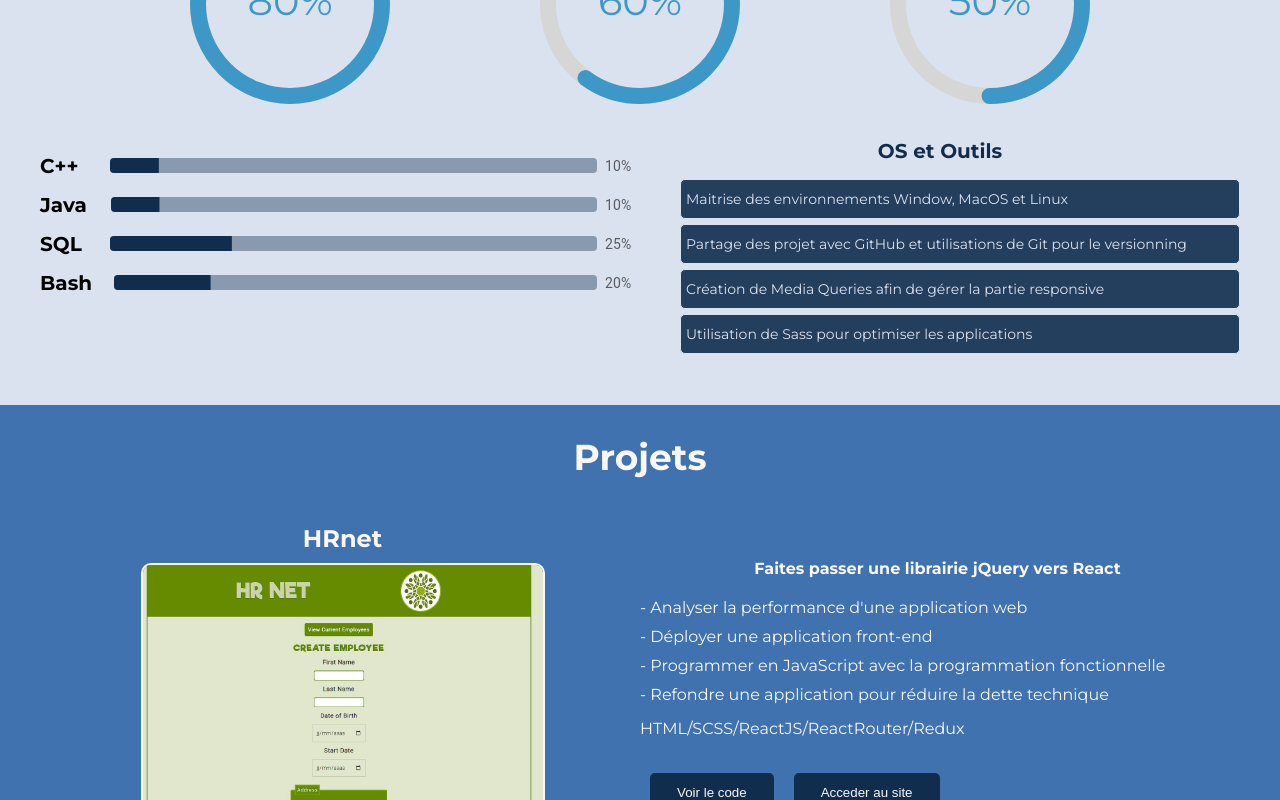
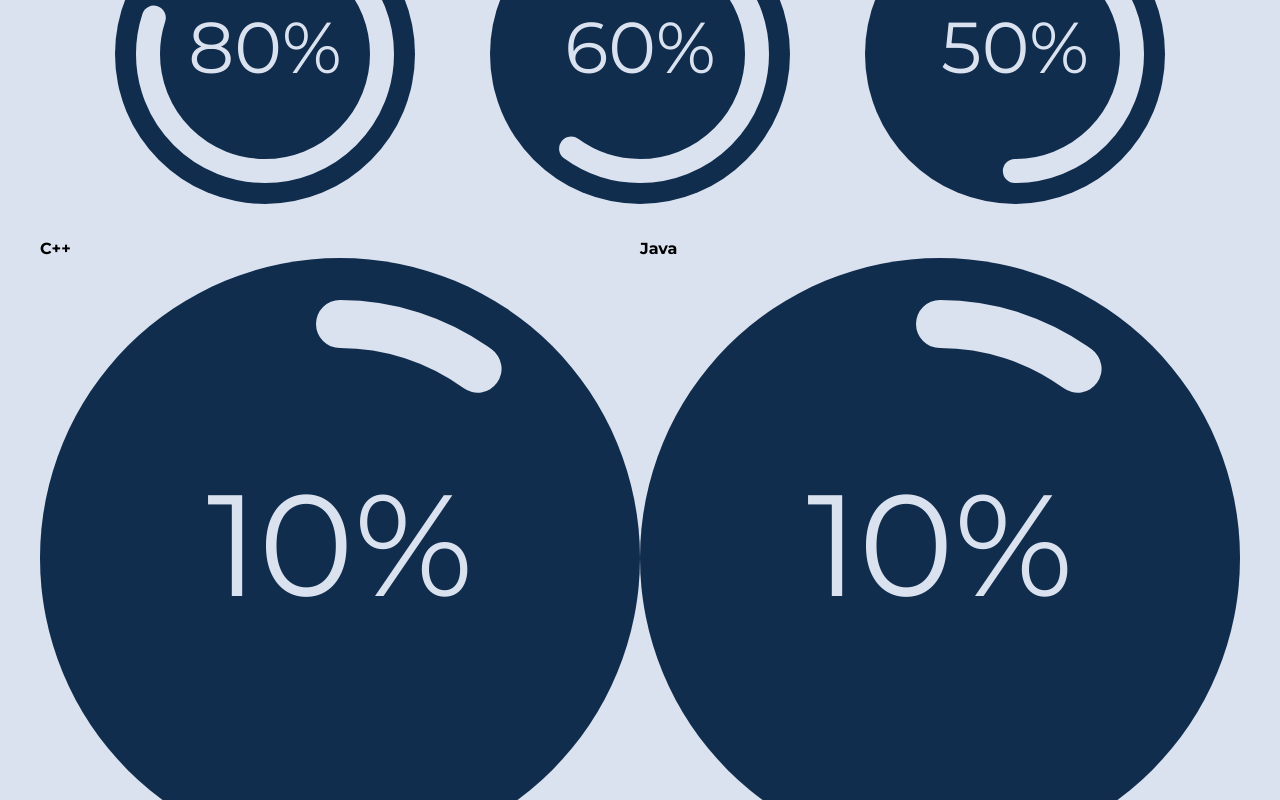
Before and after one commit to PuteauxTheo/portfolioPuteauxTheo, a React (Create React App) app: page / in a window 1280 px wide. Shown: the part 1180-1980 px from the top of the page. Built offline with nearby package versions, Linux system fonts and the light colour scheme.

Commit message:
add some style on component

```diff
--- a/src/components/CirclePercent.jsx
+++ b/src/components/CirclePercent.jsx
@@ -2,10 +2,30 @@ import * as React from 'react';
 import { CircularProgressbar } from 'react-circular-progressbar';
 import 'react-circular-progressbar/dist/styles.css';
 
-export default function CirclePercent( value ) {
+export default function CirclePercent( value) {
     return (
-        <div style={{ width: 200, height: 200 }}>
-            <CircularProgressbar value={value.value} text={`${value.value}%`}/>
+        <div className='size-circular'>
+            <CircularProgressbar
+                value={value.value}
+                background='true'
+                backgroundPadding={7}
+                text={`${value.value}%`}
+                styles={{
+                    text: {
+                        fill: '#DBE2EF',
+                        fontSize: 24,
+                    },
+                    path: {
+                        stroke: '#DBE2EF',
+                    },
+                    trail: {
+                        stroke: 'rgb(0,0,0,0.0)',
+                    },
+                    background: {
+                        fill: '#112D4E',
+                    }
+                }}
+            />
         </div>
     )
 }
--- a/src/components/DisplayProjects.jsx
+++ b/src/components/DisplayProjects.jsx
@@ -46,7 +46,7 @@ export default function DisplayProject() {
                                         project.url === null ?
                                             null
                                             :   <a rel="noopener noreferrer" href={project.url} className='frame' target="_blank">
-                                                    <button className='custom-btn btn-site'><span>Acceder au site</span></button>
+                                                    <button className='custom-btn btn-site'><span>Accéder au site</span></button>
                                                 </a>
                                     }
 
--- a/src/components/Header.jsx
+++ b/src/components/Header.jsx
@@ -10,7 +10,7 @@ export default function Header() {
                 </h1>
                 <span className="read-more">
                     <a href="#about">
-                        <button className="custom-btn btn-read-more">En savoir plus</button>
+                        <button className="custom-btn btn-read-more"><span>En savoir plus</span></button>
                     </a>
 
 
--- a/src/components/Skills.jsx
+++ b/src/components/Skills.jsx
@@ -1,10 +1,9 @@
 import CirclePercent from "./CirclePercent";
-import LinearPercent from "./LinearPercent";
 import { nanoid } from 'nanoid';
-export default function Skills(){
+export default function Skills() {
 
-    const mainLanguage = [{langage: 'HTML / CSS', percent: 80}, {langage: 'JS', percent: 60}, {langage: 'ReactJS / Redux',percent: 50}];
-    const otherLanguage = [{langage: 'C++', percent: 10}, {langage: 'Java', percent: 10}, {langage: 'SQL',percent: 25},{langage: 'Bash', percent: 20}];
+    const mainLanguage = [{ langage: 'HTML / CSS', percent: 80 }, { langage: 'JS', percent: 60 }, { langage: 'ReactJS / Redux', percent: 50 }];
+    const otherLanguage = [{ langage: 'C++', percent: 10 }, { langage: 'Java', percent: 10 }, { langage: 'SQL', percent: 25 }, { langage: 'Bash', percent: 20 }];
 
     return (
         <div id="skills" className="container">
@@ -12,29 +11,28 @@ export default function Skills(){
                 <h2 className="title">Compétences</h2>
                 <div className="skills-main-langage">
                     {
-                        mainLanguage.map((el,index) => {
+                        mainLanguage.map((el, index) => {
                             return (<div className="circle-percent" key={`${nanoid}+${index}`}>
                                 <h4>{el.langage}</h4>
-                                        <CirclePercent value={el.percent}/>
+                                <CirclePercent value={el.percent} size={150} />
                             </div>
                             )
                         })
                     }
                 </div>
                 <div className="skills-other-langage">
-                    <div className="other-langage">
                     {
-                            otherLanguage.map((el,index) => {
+                        otherLanguage.map((el, index) => {
                             return (
-                                    <div className="linear-percent" key={`${nanoid}+${index}`}>
+                                <div className="circle-percent" key={`${nanoid}+${index}`}>
                                     <h4>{el.langage}</h4>
-                                        <LinearPercent value={el.percent}/>
+                                    <CirclePercent value={el.percent} size={100} />
                                 </div>
                             )
                         })
                     }
                 </div>
-                    <div className="tool-supp">
+                <div className="skills-tool">
                     <h4>OS et Outils</h4>
                     <ul>
                         <li>Maitrise des environnements Window, MacOS et Linux</li>
@@ -45,6 +43,5 @@ export default function Skills(){
                 </div>
             </div>
         </div>
-        </div>
     )
 }
```
Lines whose indentation alone changed are shown as unchanged.
